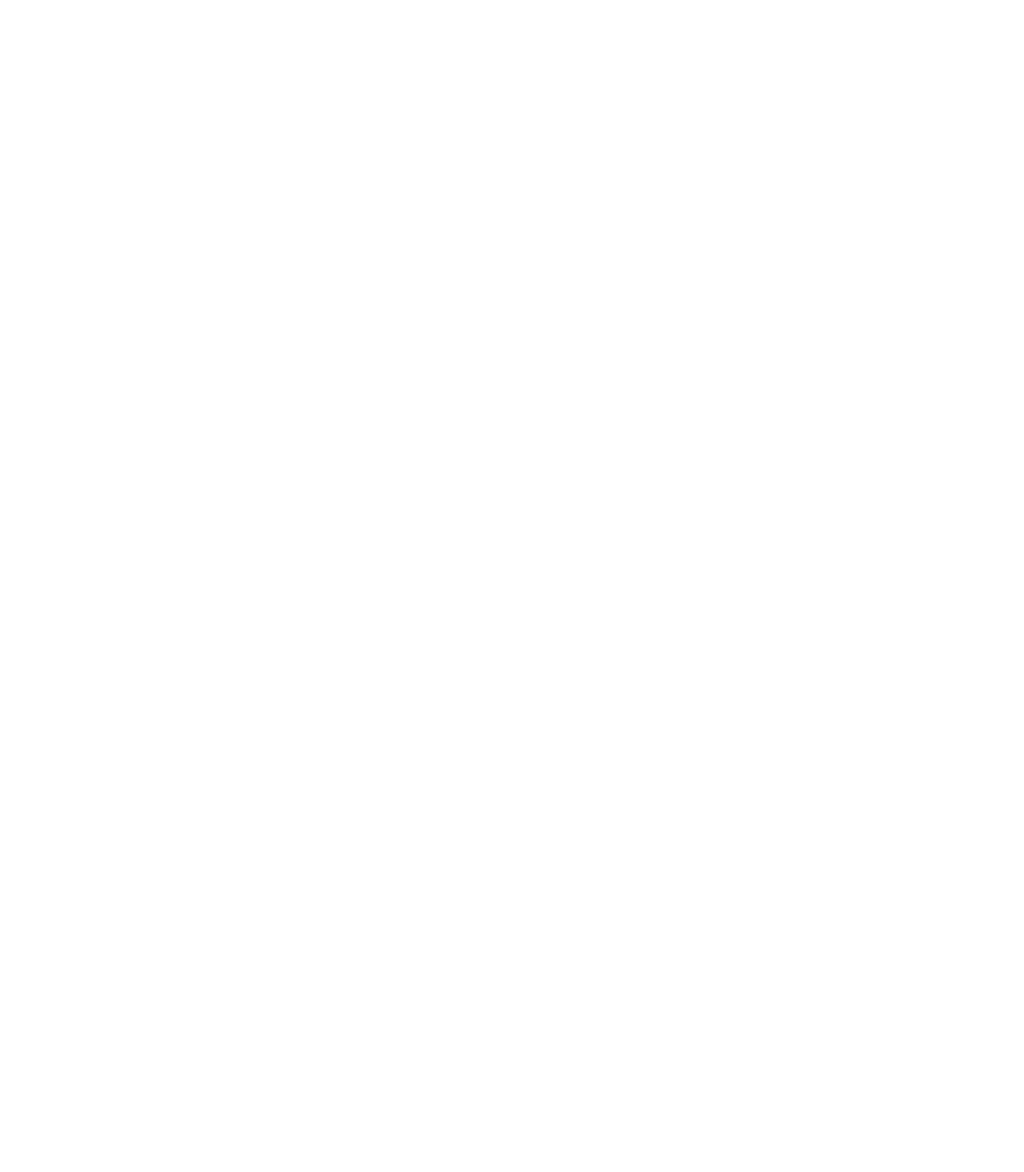
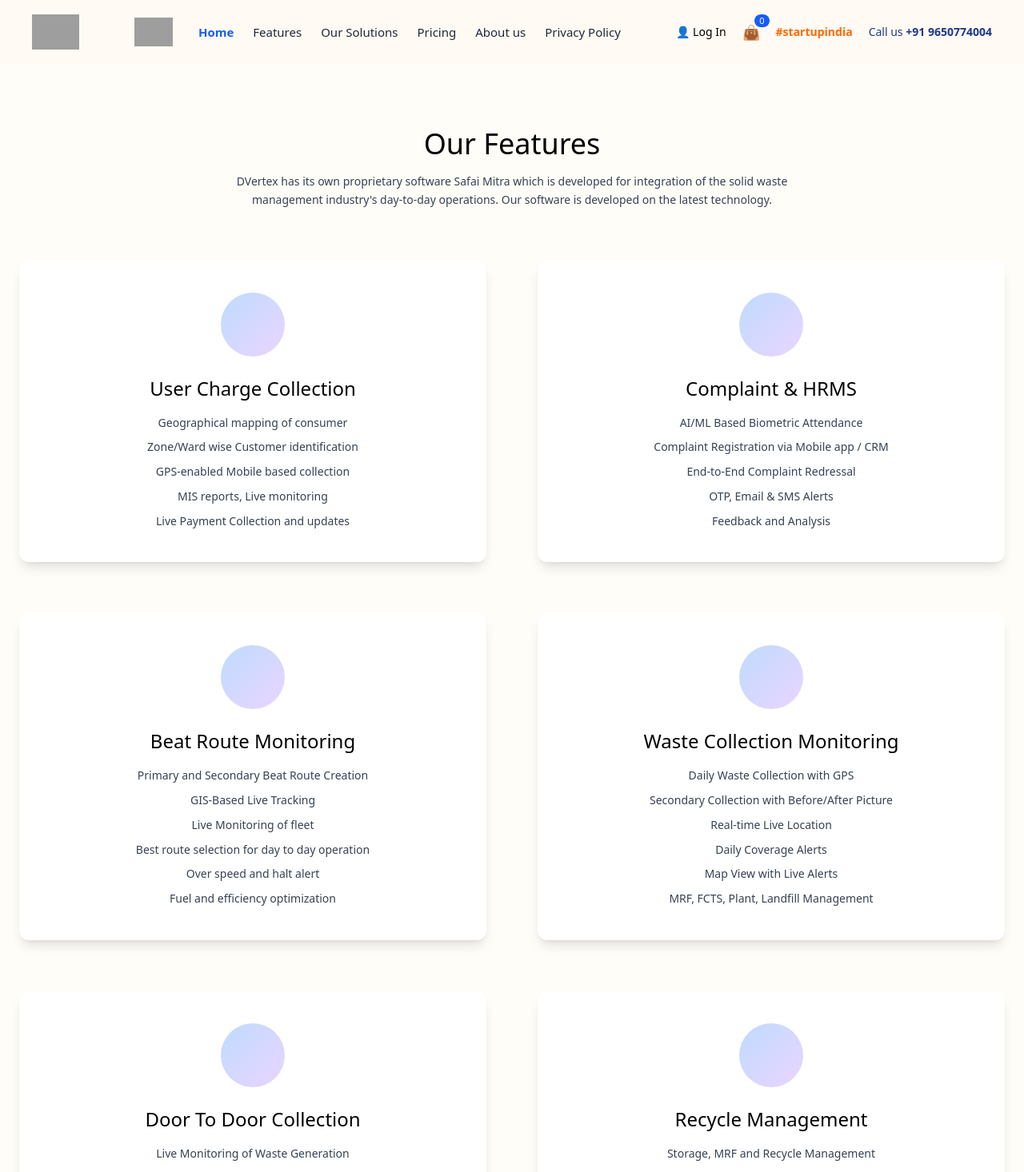
Before and after one commit to sonisingh2004/wasteManagement, a React (Vite) app: page /feature in a window 1280 px wide. Before the commit this address had no page. Shown: the top 1466 px of the page at 80% size. Before the commit the page ends 800 px from the top, so only its background shows below. Built offline with nearby package versions, Linux system fonts and the light colour scheme; grey boxes are pictures that could not be loaded.

Commit message:
featureupdate

```diff
--- a/src/components/Header.jsx
+++ b/src/components/Header.jsx
@@ -1,8 +1,10 @@
 // import React from "react";
+
+import { Link } from "react-router-dom";
 
 const Header = () => {
   return (
-    <header className="w-full bg-[#fffaf3] h-20 flex items-center px-10">
+    <header className="w-full bg-[#fffaf3] h-20 flex items-center px-10 sticky top-0">
 
       {/* LEFT LOGO */}
       <div className="flex items-center">
@@ -23,10 +25,10 @@
 
         <ul className="flex gap-6 text-[15px] text-gray-800">
           <li className="text-blue-600 font-semibold cursor-pointer">
-            Home
+            <Link to="/">Home</Link>
           </li>
           <li className="cursor-pointer hover:text-blue-600">
-            Features
+            <Link to="/feature">Features</Link>
           </li>
           <li className="cursor-pointer hover:text-blue-600">
             Our Solutions
--- /dev/null
+++ b/src/pages/Feature.jsx
@@ -0,0 +1,105 @@
+import React from "react";
+
+const features = [
+  {
+    title: "User Charge Collection",
+    points: [
+      "Geographical mapping of consumer",
+      "Zone/Ward wise Customer identification",
+      "GPS-enabled Mobile based collection",
+      "MIS reports, Live monitoring",
+      "Live Payment Collection and updates",
+    ],
+  },
+  {
+    title: "Complaint & HRMS",
+    points: [
+      "AI/ML Based Biometric Attendance",
+      "Complaint Registration via Mobile app / CRM",
+      "End-to-End Complaint Redressal",
+      "OTP, Email & SMS Alerts",
+      "Feedback and Analysis",
+    ],
+  },
+  {
+    title: "Beat Route Monitoring",
+    points: [
+      "Primary and Secondary Beat Route Creation",
+      "GIS-Based Live Tracking",
+      "Live Monitoring of fleet",
+      "Best route selection for day to day operation",
+      "Over speed and halt alert",
+      "Fuel and efficiency optimization",
+    ],
+  },
+  {
+    title: "Waste Collection Monitoring",
+    points: [
+      "Daily Waste Collection with GPS",
+      "Secondary Collection with Before/After Picture",
+      "Real-time Live Location",
+      "Daily Coverage Alerts",
+      "Map View with Live Alerts",
+      "MRF, FCTS, Plant, Landfill Management",
+    ],
+  },
+  {
+    title: "Door To Door Collection",
+    points: [
+      "Live Monitoring of Waste Generation",
+      "Household Collection Tracking",
+      "Daily Attendance & Performance",
+      "Zone Wise Collection Reports",
+    ],
+  },
+  {
+    title: "Recycle Management",
+    points: [
+      "Storage, MRF and Recycle Management",
+      "Waste Segregation Tracking",
+      "Recyclable Material Monitoring",
+      "Reporting & Analytics",
+    ],
+  },
+];
+
+const Feature = () => {
+  return (
+    <section className="bg-[#fffdf8] py-20 px-6">
+      {/* Heading */}
+      <div className="text-center max-w-3xl mx-auto mb-16">
+        <h1 className="text-4xl font-light mb-4">Our Features</h1>
+        <p className="text-gray-700 text-sm leading-relaxed">
+          DVertex has its own proprietary software Safai Mitra which is developed
+          for integration of the solid waste management industry's day-to-day
+          operations. Our software is developed on the latest technology.
+        </p>
+      </div>
+
+      {/* Cards */}
+      <div className="max-w-7xl mx-auto grid grid-cols-1 md:grid-cols-2 gap-16">
+        {features.map((item, index) => (
+          <div
+            key={index}
+            className="bg-white rounded-xl shadow-lg p-10 text-center"
+          >
+            {/* ICON PLACEHOLDER */}
+            <div className="h-20 w-20 mx-auto mb-6 rounded-full bg-gradient-to-br from-blue-200 to-purple-200"></div>
+
+            <h2 className="text-2xl font-medium mb-4">
+              {item.title}
+            </h2>
+
+            <ul className="text-sm text-gray-700 space-y-2 leading-relaxed">
+              {item.points.map((point, i) => (
+                <li key={i}>{point}</li>
+              ))}
+            </ul>
+          </div>
+        ))}
+      </div>
+    </section>
+  );
+};
+
+export default Feature;
--- a/src/routes/AppRoutes.jsx
+++ b/src/routes/AppRoutes.jsx
@@ -3,6 +3,7 @@
 import MainLayout from "../layouts/MainLayout";
 
 import Home from "../pages/Home";
+import Feature from "../pages/Feature";
 
 
 export default function AppRoutes() {
@@ -11,6 +12,7 @@
       <Routes>
         <Route element={<MainLayout />}>
           <Route path="/" element={<Home />} />
+          <Route path="/feature" element={<Feature/>}/>
           {/* <Route path="/about" element={<About />} />
           <Route path="/contact" element={<Contact />} /> */}
         </Route>
```
